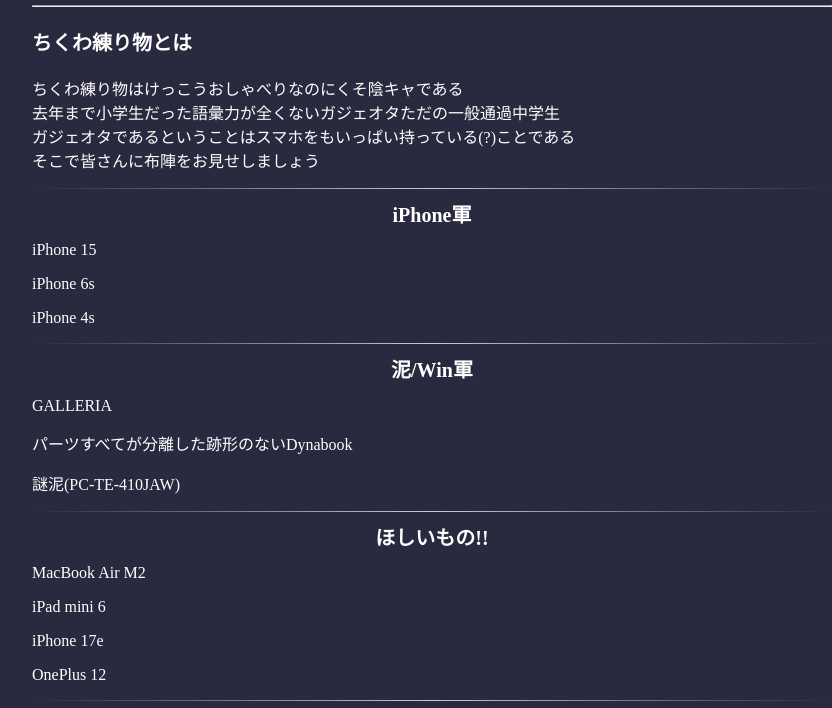
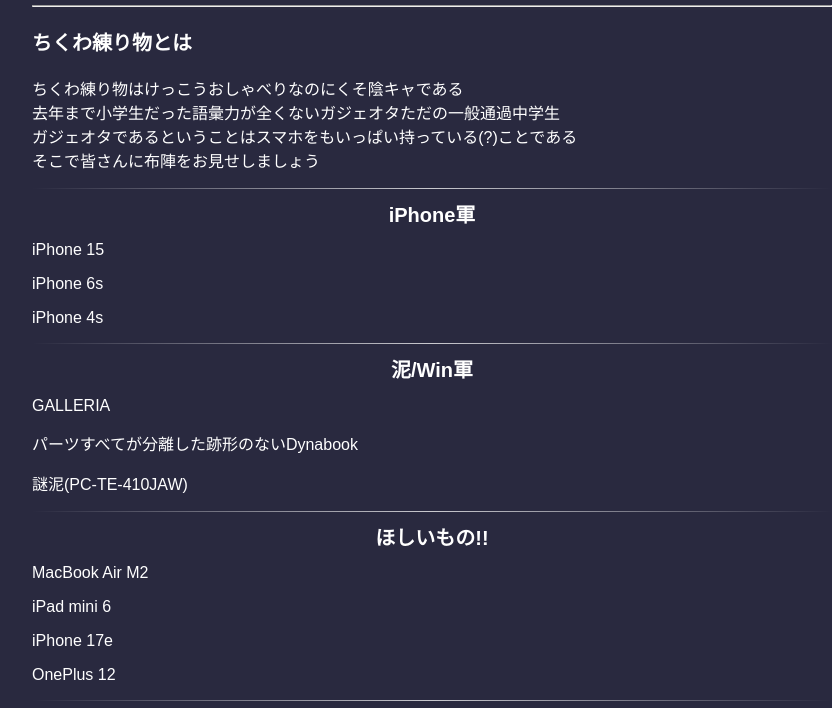
Before and after one commit to sansyokudango1212-commits/TikuwaNerimono1, a plain HTML site: page index.html in a window 1280 px wide. Shown: the part 92-800 px from the top of the page, without its empty margins (208-1040 px from the left). Drawn offline with Linux system fonts and the light colour scheme.

Commit message:
index.html を更新

```diff
--- a/index.html
+++ b/index.html
@@ -14,6 +14,7 @@
   }
     body {
       background-color: rgb(41, 41, 63);
+    font-family: "Arial", "Helvetica", sans-serif;
     }
   a {
     color: rgb(255, 255, 255);
```
